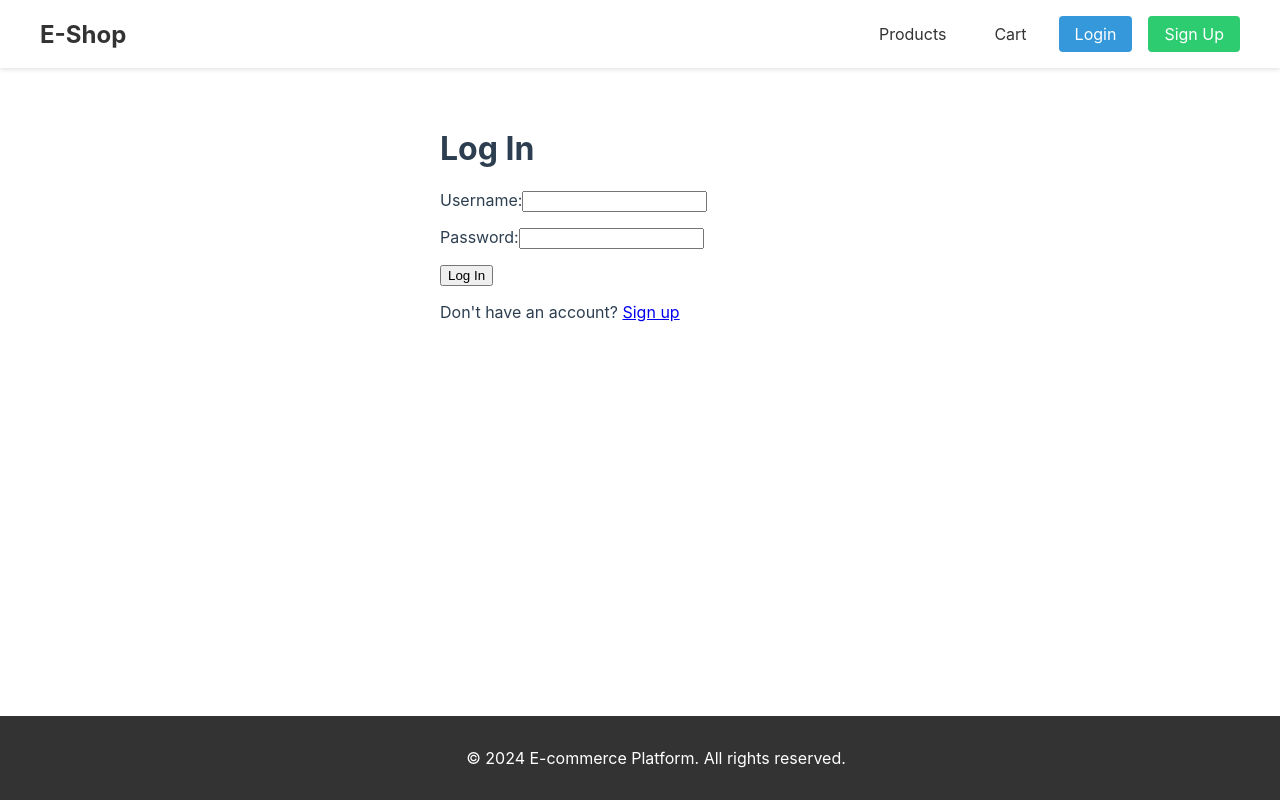
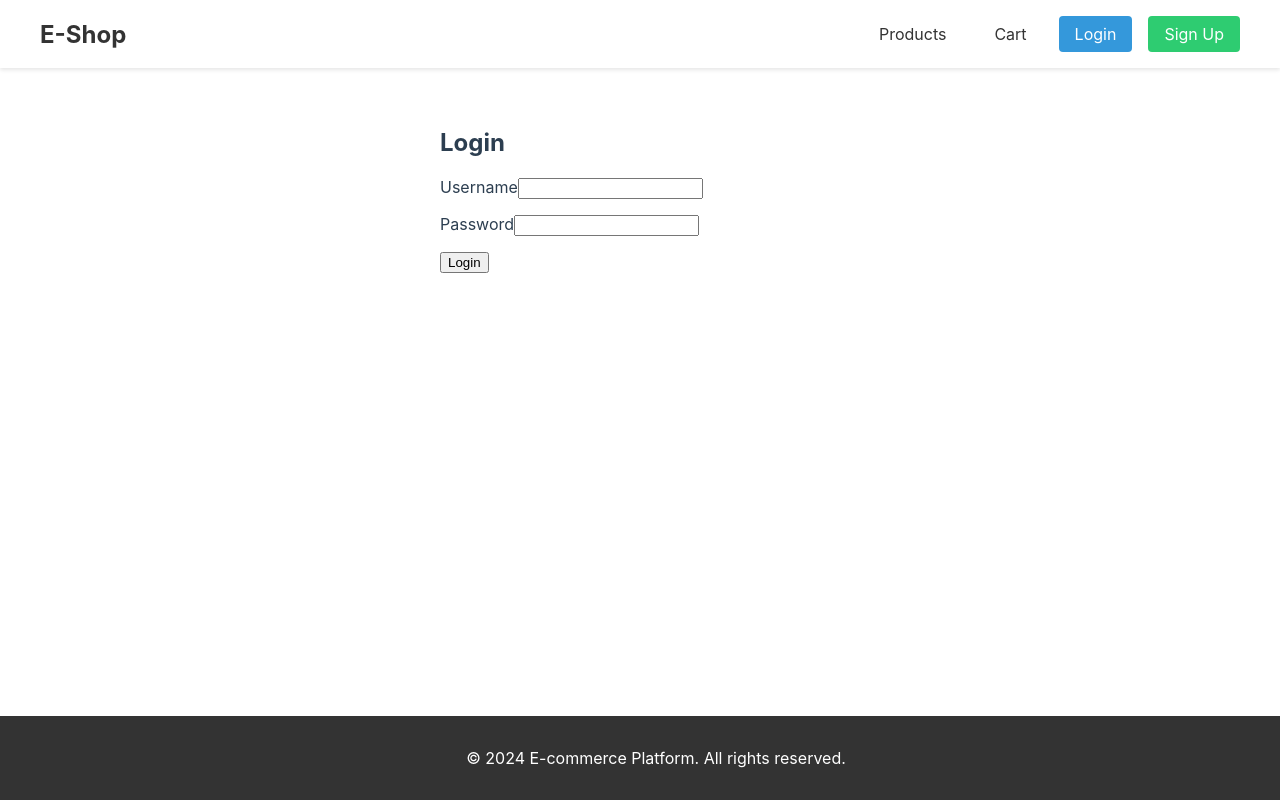
Before and after one commit to AmiralTravis/E-COMMERCE-TRY-1, a Vue app in the folder front_end/ecommerce-frontend/: page /login in a window 1280 px wide. Shown: the top 800 px of the page. Built offline with nearby package versions, Linux system fonts and the light colour scheme.

Commit message:
log in, log out working well expcet the auth state is not being persistant, meaning the progress gets lost as we reload the page

```diff
--- a/front_end/ecommerce-frontend/src/components/CheckoutFrontend.vue
+++ b/front_end/ecommerce-frontend/src/components/CheckoutFrontend.vue
@@ -1,312 +1,3 @@
-  <!-- <template>
-    <div class="checkout-page">
-      <h1>Checkout</h1>
-
-      <div class="checkout-content">
-        <div class="checkout-form">
-          <form @submit.prevent="handleSubmit"> -->
-            <!-- Shipping Information -->
-            <!-- <section class="form-section">
-              <h2>Shipping Information</h2>
-              <div class="form-group">
-                <label for="fullName">Full Name</label>
-                <input
-                  type="text"
-                  id="fullName"
-                  v-model="formData.fullName"
-                  required
-                >
-              </div>
-              <div class="form-group">
-                <label for="email">Email</label>
-                <input
-                  type="email"
-                  id="email"
-                  v-model="formData.email"
-                  required
-                >
-              </div>
-              <div class="form-group">
-                <label for="address">Address</label>
-                <input
-                  type="text"
-                  id="address"
-                  v-model="formData.address"
-                  required
-                >
-              </div>
-              <div class="form-row">
-                <div class="form-group">
-                  <label for="city">City</label>
-                  <input
-                    type="text"
-                    id="city"
-                    v-model="formData.city"
-                    required
-                  >
-                </div>
-                <div class="form-group">
-                  <label for="postalCode">Postal Code</label>
-                  <input
-                    type="text"
-                    id="postalCode"
-                    v-model="formData.postalCode"
-                    required
-                  >
-                </div>
-              </div>
-              <div class="form-group">
-                <label for="country">Country</label>
-                <select id="country" v-model="formData.country" required>
-                  <option value="">Select a country</option>
-                  <option value="US">United States</option>
-                  <option value="CA">Canada</option>
-                  <option value="GB">United Kingdom</option> -->
-                  <!-- Add more countries as needed -->
-                <!-- </select>
-              </div>
-            </section> -->
-
-            <!-- Payment Information -->
-            <!-- <section class="form-section">
-              <h2>Payment Information</h2>
-              <div class="form-group">
-                <label for="cardName">Name on Card</label>
-                <input
-                  type="text"
-                  id="cardName"
-                  v-model="formData.cardName"
-                  required
-                >
-              </div>
-              <div class="form-group">
-                <label for="cardNumber">Card Number</label>
-                <input
-                  type="text"
-                  id="cardNumber"
-                  v-model="formData.cardNumber"
-                  required
-                  pattern="\d{16}"
-                  placeholder="1234 5678 9012 3456"
-                >
-              </div>
-              <div class="form-row">
-                <div class="form-group">
-                  <label for="expiryDate">Expiry Date</label>
-                  <input
-                    type="text"
-                    id="expiryDate"
-                    v-model="formData.expiryDate"
-                    required
-                    pattern="\d{2}/\d{2}"
-                    placeholder="MM/YY"
-                  >
-                </div>
-                <div class="form-group">
-                  <label for="cvv">CVV</label>
-                  <input
-                    type="text"
-                    id="cvv"
-                    v-model="formData.cvv"
-                    required
-                    pattern="\d{3}"
-                    placeholder="123"
-                  >
-                </div>
-              </div>
-            </section>
-
-            <button type="submit" class="submit-btn">Place Order</button>
-          </form>
-        </div>
-
-        <div class="order-summary">
-          <h2>Order Summary</h2>
-          <div class="summary-items">
-            <div v-for="item in cartItems" :key="item.id" class="summary-item">
-              <span>{{ item.name }} x {{ item.quantity }}</span>
-              <span>${{ (item.price * item.quantity).toFixed(2) }}</span>
-            </div>
-          </div>
-          <div class="summary-totals">
-            <div class="summary-row">
-              <span>Subtotal</span>
-              <span>${{ subtotal.toFixed(2) }}</span>
-            </div>
-            <div class="summary-row">
-              <span>Shipping</span>
-              <span>${{ shipping.toFixed(2) }}</span>
-            </div>
-            <div class="summary-row total">
-              <span>Total</span>
-              <span>${{ total.toFixed(2) }}</span>
-            </div>
-          </div>
-        </div>
-      </div>
-    </div>
-  </template>
-
-  <script>
-  import { defineComponent, ref, computed } from 'vue';
-  import { useStore } from 'vuex';
-  import { useRouter } from 'vue-router';
-
-  export default defineComponent({
-    name: 'CheckoutFrontend',
-    setup() {
-      const store = useStore();
-      const router = useRouter();
-
-      const formData = ref({
-        fullName: '',
-        email: '',
-        address: '',
-        city: '',
-        postalCode: '',
-        country: '',
-        cardName: '',
-        cardNumber: '',
-        expiryDate: '',
-        cvv: ''
-      });
-
-      const cartItems = computed(() => store.getters['cart/cartItems']);
-      const subtotal = computed(() =>
-        cartItems.value.reduce((total, item) => total + item.price * item.quantity, 0)
-      );
-      const shipping = computed(() => subtotal.value > 100 ? 0 : 10);
-      const total = computed(() => subtotal.value + shipping.value);
-
-      const handleSubmit = async () => {
-        try {
-          // Here you would typically make an API call to process the order
-          console.log('Order submitted:', { formData: formData.value, orderTotal: total.value });
-
-          // Clear the cart
-          await store.dispatch('cart/clearCart');
-
-          // Redirect to a success page
-          router.push('/order-success');
-        } catch (error) {
-          console.error('Error processing order:', error);
-        }
-      };
-
-      return {
-        formData,
-        cartItems,
-        subtotal,
-        shipping,
-        total,
-        handleSubmit
-      };
-    }
-  });
-  </script>
-
-  <style scoped>
-  .checkout-page {
-    max-width: 1200px;
-    margin: 0 auto;
-    padding: 20px;
-  }
-
-  .checkout-content {
-    display: flex;
-    gap: 40px;
-  }
-
-  .checkout-form {
-    flex: 2;
-  }
-
-  .order-summary {
-    flex: 1;
-  }
-
-  .form-section {
-    margin-bottom: 30px;
-  }
-
-  .form-group {
-    margin-bottom: 20px;
-  }
-
-  .form-row {
-    display: flex;
-    gap: 20px;
-  }
-
-  label {
-    display: block;
-    margin-bottom: 5px;
-    font-weight: 500;
-  }
-
-  input, select {
-    width: 100%;
-    padding: 10px;
-    border: 1px solid #ddd;
-    border-radius: 4px;
-  }
-
-  .submit-btn {
-    width: 100%;
-    padding: 15px;
-    background-color: #2ecc71;
-    color: white;
-    border: none;
-    border-radius: 4px;
-    cursor: pointer;
-    font-size: 1.1em;
-  }
-
-  .order-summary {
-    padding: 20px;
-    border: 1px solid #ddd;
-    border-radius: 4px;
-    height: fit-content;
-  }
-
-  .summary-items {
-    margin-bottom: 20px;
-  }
-
-  .summary-item {
-    display: flex;
-    justify-content: space-between;
-    margin-bottom: 10px;
-  }
-
-  .summary-row {
-    display: flex;
-    justify-content: space-between;
-    margin-bottom: 10px;
-  }
-
-  .total {
-    font-weight: bold;
-    font-size: 1.2em;
-    margin-top: 10px;
-    padding-top: 10px;
-    border-top: 1px solid #ddd;
-  }
-
-  @media (max-width: 768px) {
-    .checkout-content {
-      flex-direction: column;
-    }
-
-    .form-row {
-      flex-direction: column;
-      gap: 0;
-    }
-  }
-  </style>
-  </antA> -->
-
-
 <template>
   <div class="checkout-page">
     <h1>Checkout</h1>
@@ -456,15 +147,15 @@
   </div>
 </template>
 
-  <script>
+<!-- <script>
 import { defineComponent, ref, computed } from 'vue';
-  import { useStore } from 'vuex';
 import { useRouter } from 'vue-router';
+import { useCartStore } from '../stores/cart';
 
 export default defineComponent({
   name: 'CheckoutFrontend',
   setup() {
-      const store = useStore();
+    const cartStore = useCartStore();
     const router = useRouter();
 
     const formData = ref({
@@ -480,22 +171,79 @@
       cvv: ''
     });
 
-      const cartItems = computed(() => store.getters['cart/cartItems']);
-      const subtotal = computed(() =>
-        cartItems.value.reduce((total, item) => total + item.price * item.quantity, 0)
-      );
+    const cartItems = computed(() => cartStore.cartItems || []);
+    const subtotal = computed(() => {
+      if (!cartStore.cartTotal) return 0;
+      return cartStore.cartTotal;
+    });
     const shipping = computed(() => subtotal.value > 100 ? 0 : 10);
     const total = computed(() => subtotal.value + shipping.value);
 
     const handleSubmit = async () => {
       try {
-          // Here you would typically make an API call to process the order
-          console.log('Order submitted:', { formData: formData.value, orderTotal: total.value });
+        console.log('Order submitted:', {
+          formData: formData.value,
+          orderTotal: total.value,
+          items: cartItems.value
+        });
 
-          // Clear the cart
-          await store.dispatch('cart/clearCart');
+        await cartStore.clearCart();
+        router.push('/order-success');
+      } catch (error) {
+        console.error('Error processing order:', error);
+      }
+    };
 
-          // Redirect to a success page
+    return {
+      formData,
+      cartItems,
+      subtotal,
+      shipping,
+      total,
+      handleSubmit
+    };
+  }
+});
+</script> -->
+
+<script>
+import { defineComponent, ref, computed } from 'vue';
+import { useRouter } from 'vue-router';
+import { useCartStore } from '../stores/cart';
+
+export default defineComponent({
+  name: 'CheckoutFrontend',
+  setup() {
+    const cartStore = useCartStore();
+    const router = useRouter();
+
+    const formData = ref({
+      fullName: '',
+      email: '',
+      address: '',
+      city: '',
+      postalCode: '',
+      country: '',
+      cardName: '',
+      cardNumber: '',
+      expiryDate: '',
+      cvv: ''
+    });
+
+    const cartItems = computed(() => cartStore.getCartItems);
+    const subtotal = computed(() => cartStore.getCartTotalPrice);
+    const shipping = computed(() => subtotal.value > 100 ? 0 : 10);
+    const total = computed(() => subtotal.value + shipping.value);
+
+    const handleSubmit = async () => {
+      try {
+        console.log('Order submitted:', {
+          formData: formData.value,
+          orderTotal: total.value,
+          items: cartItems.value
+        });
+
+        await cartStore.clearCart();
         router.push('/order-success');
       } catch (error) {
         console.error('Error processing order:', error);
--- a/front_end/ecommerce-frontend/src/components/Login.vue
+++ b/front_end/ecommerce-frontend/src/components/Login.vue
@@ -1,67 +1,4 @@
   <!-- <template>
-    <div class="login">
-      <h1>Log In</h1>
-      <form @submit.prevent="login">
-        <div class="form-group">
-          <label for="username">Username:</label>
-          <input type="text" v-model="username" id="username" required />
-        </div>
-        <div class="form-group">
-          <label for="password">Password:</label>
-          <input type="password" v-model="password" id="password" required />
-        </div>
-        <button type="submit" :disabled="loading">{{ loading ? 'Logging in...' : 'Log In' }}</button>
-      </form>
-      <p v-if="error" class="error-message">{{ error }}</p>
-      <p>Don't have an account? <router-link to="/signup">Sign up</router-link></p>
-    </div>
-  </template>
-
-  <script setup>
-  import { ref } from 'vue';
-  import { useRouter } from 'vue-router';
-  import { useAuthStore } from '../stores/auth';
-
-  const router = useRouter();
-  const authStore = useAuthStore();
-
-  const username = ref('');
-  const password = ref('');
-  const error = ref('');
-  const loading = ref(false);
-
-  const login = async () => {
-    loading.value = true;
-    error.value = '';
-    try {
-      await authStore.login({
-        username: username.value,
-        password: password.value
-      });
-      router.push('/dashboard');
-    } catch (err) {
-      error.value = err.message || 'Invalid credentials. Please try again.';
-    } finally {
-      loading.value = false;
-    }
-  };
-  </script>
-
-  <style scoped>
-  .login {
-    max-width: 400px;
-    margin: 0 auto;
-    padding: 20px;
-  }
-  .form-group {
-    margin-bottom: 15px;
-  }
-  .error-message {
-    color: red;
-  }
-  </style> -->
-
-  <template>
     <div class="login">
       <h1>Log In</h1>
       <form @submit.prevent="login">
@@ -127,4 +64,101 @@
   .error-message {
     color: red;
   }
+  </style> -->
+
+
+  <template>
+    <div class="login-container">
+      <h2>Login</h2>
+      <form @submit.prevent="login">
+        <div class="form-group">
+          <label for="username">Username</label>
+          <input
+            type="text"
+            id="username"
+            v-model="username"
+            required
+          >
+        </div>
+        <div class="form-group">
+          <label for="password">Password</label>
+          <input
+            type="password"
+            id="password"
+            v-model="password"
+            required
+          >
+        </div>
+        <button type="submit" :disabled="isLoading">
+          {{ isLoading ? 'Logging in...' : 'Login' }}
+        </button>
+      </form>
+      <p v-if="error" class="error-message">{{ error }}</p>
+    </div>
+  </template>
+
+  <script>
+  import { useAuthStore } from '../stores/auth';
+
+  export default {
+    name: 'LogIn',
+    data() {
+      return {
+        username: '',
+        password: '',
+        error: null,
+        isLoading: false
+      }
+    },
+    methods: {
+      async login() {
+        this.isLoading = true;
+        this.error = null;
+        const authStore = useAuthStore();
+
+        try {
+          console.log('Login attempt initiated');
+          const credentials = {
+            username: this.username,
+            password: this.password
+          };
+          console.log('Calling authStore.login with:', credentials);
+
+          const response = await authStore.login(credentials);
+          console.log('Login response:', response);
+
+          if (response.data && response.data.token) {
+            console.log('Token received:', response.data.token.substring(0, 10) + '...');
+            console.log('Redirecting to checkout...');
+            this.$router.push('/checkout');
+          } else {
+            console.error('Login succeeded but no token received');
+            this.error = 'Login failed - no token received';
+          }
+        } catch (error) {
+          console.error('Login error:', error);
+          this.error = error.response?.data?.message || 'Login failed';
+        } finally {
+          this.isLoading = false;
+        }
+      }
+    }
+  }
+  </script>
+
+  <style scoped>
+  .login-container {
+    max-width: 400px;
+    margin: 0 auto;
+    padding: 20px;
+  }
+
+  .form-group {
+    margin-bottom: 15px;
+  }
+
+  .error-message {
+    color: red;
+    margin-top: 10px;
+  }
   </style>
```
Lines whose indentation alone changed are shown as unchanged.
